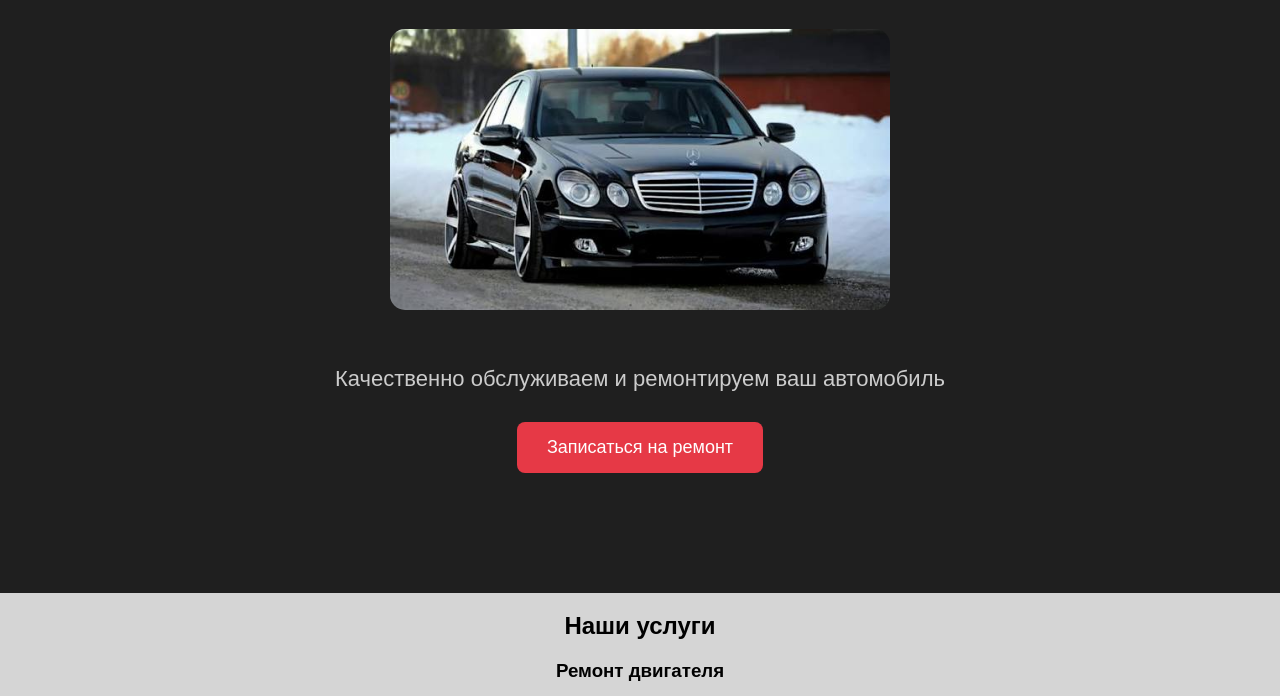
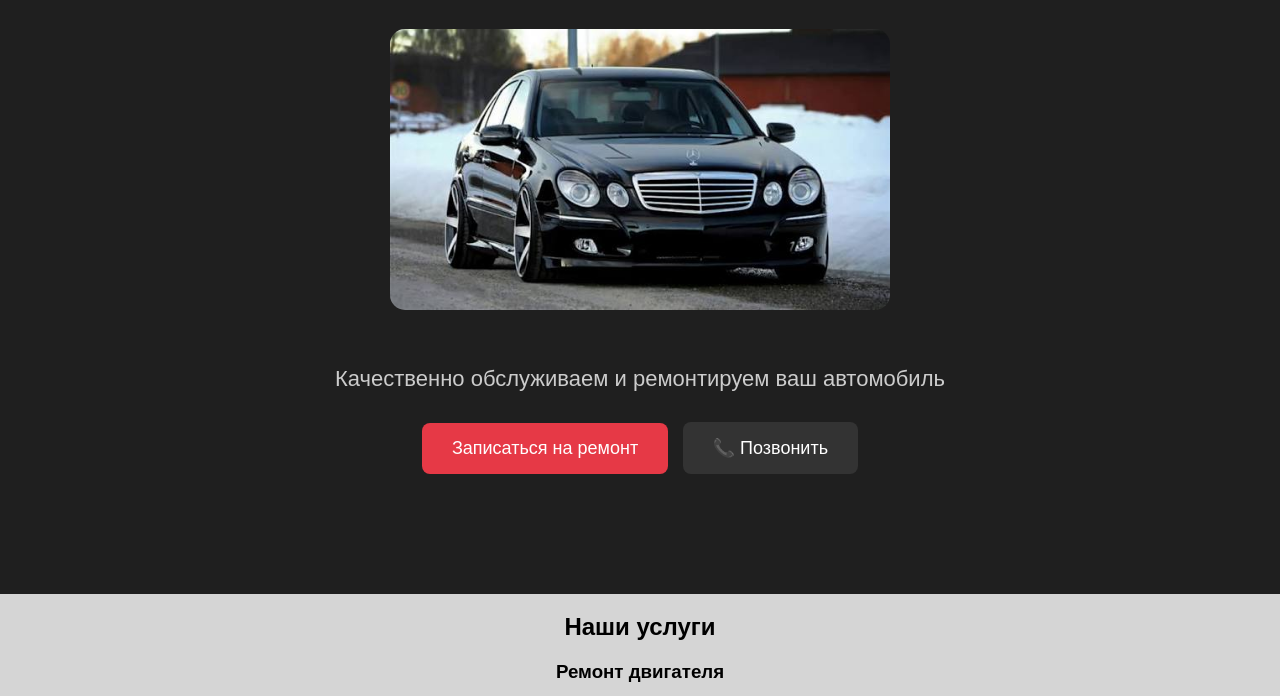
Before and after one commit to mihailshumara2008-web/sto-avtomaster, a plain HTML site: page index.html in a window 1280 px wide. Shown: the part 401-1097 px from the top of the page. Drawn offline with Linux system fonts and the light colour scheme.

Commit message:
Add files via upload

```diff
--- a/index.html
+++ b/index.html
@@ -224,6 +224,20 @@ form button {
 
 .main-button:hover {
     background-color: #c92f3b;
+}.phone-button {
+    display: inline-block;
+    padding: 15px 30px;
+    margin-left: 10px;
+    font-size: 18px;
+    border-radius: 8px;
+    background-color: #333;
+    color: white;
+    text-decoration: none;
+    transition: 0.3s;
+}
+
+.phone-button:hover {
+    background-color: #555;
 }
     </style>
 
@@ -247,6 +261,9 @@ form button {
     <p>Качественно обслуживаем и ремонтируем ваш автомобиль</p>
 
    <a href="#contacts" class="main-button">Записаться на ремонт</a>
+<a href="tel:+380501234567" class="phone-button">
+    📞 Позвонить
+</a>
 </div>
 
 <div class="services" id="services"></div>
@@ -367,9 +384,7 @@ form button {
         message.textContent = "Отправляем заявку...";
 
         try {
-            const response = await fetch(
-                "https://throbbing-pond-130fsto-avtomaster-form.mihailshumara2008.workers.dev",
-                {
+            const response = await fetch("https://throbbing-pond-130fsto-avtomaster-form.mihailshumara2008.workers.dev", {
                 method: "POST",
                 headers: {
                     "Content-Type": "application/json"
@@ -378,8 +393,7 @@ form button {
                     name: name,
                     phone: phone
                 })
-                }
-            );
+            });
 
             const result = await response.json();
 
```
Lines whose indentation alone changed are shown as unchanged.
